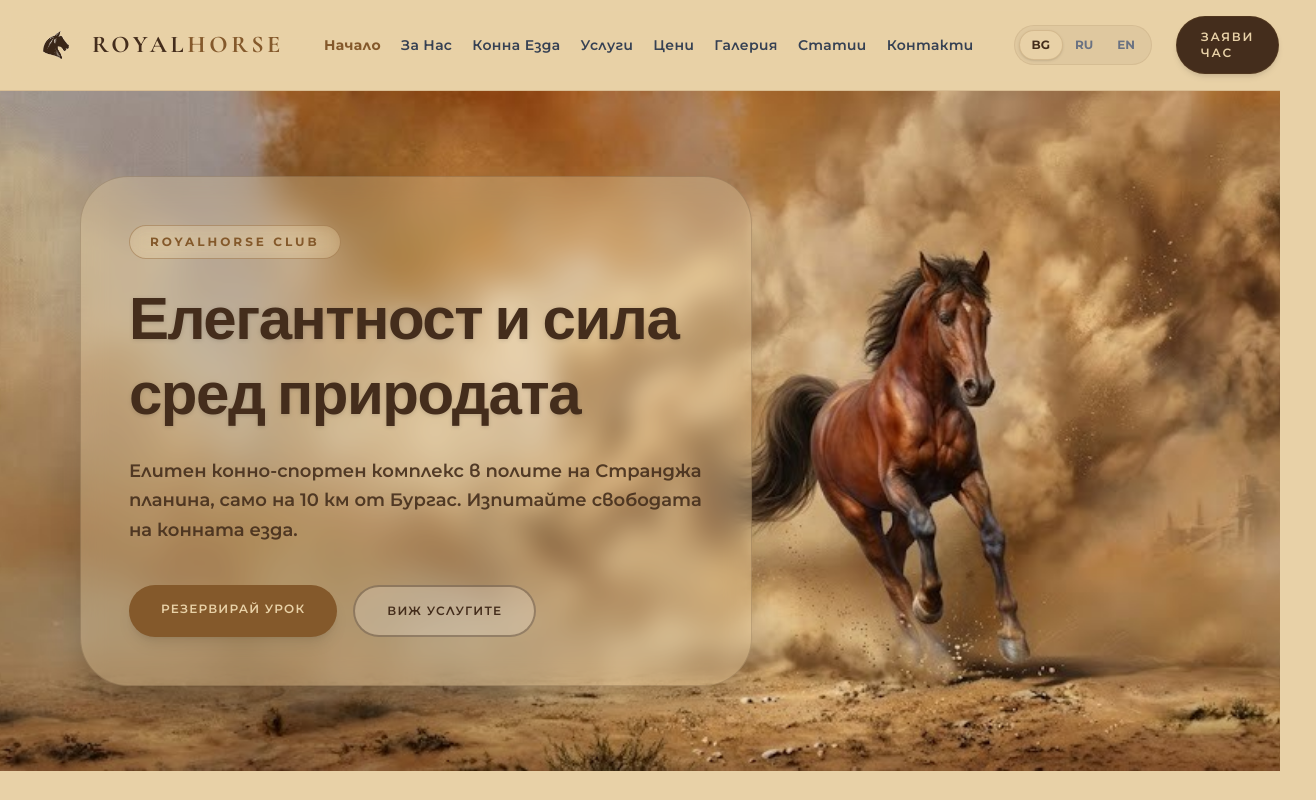
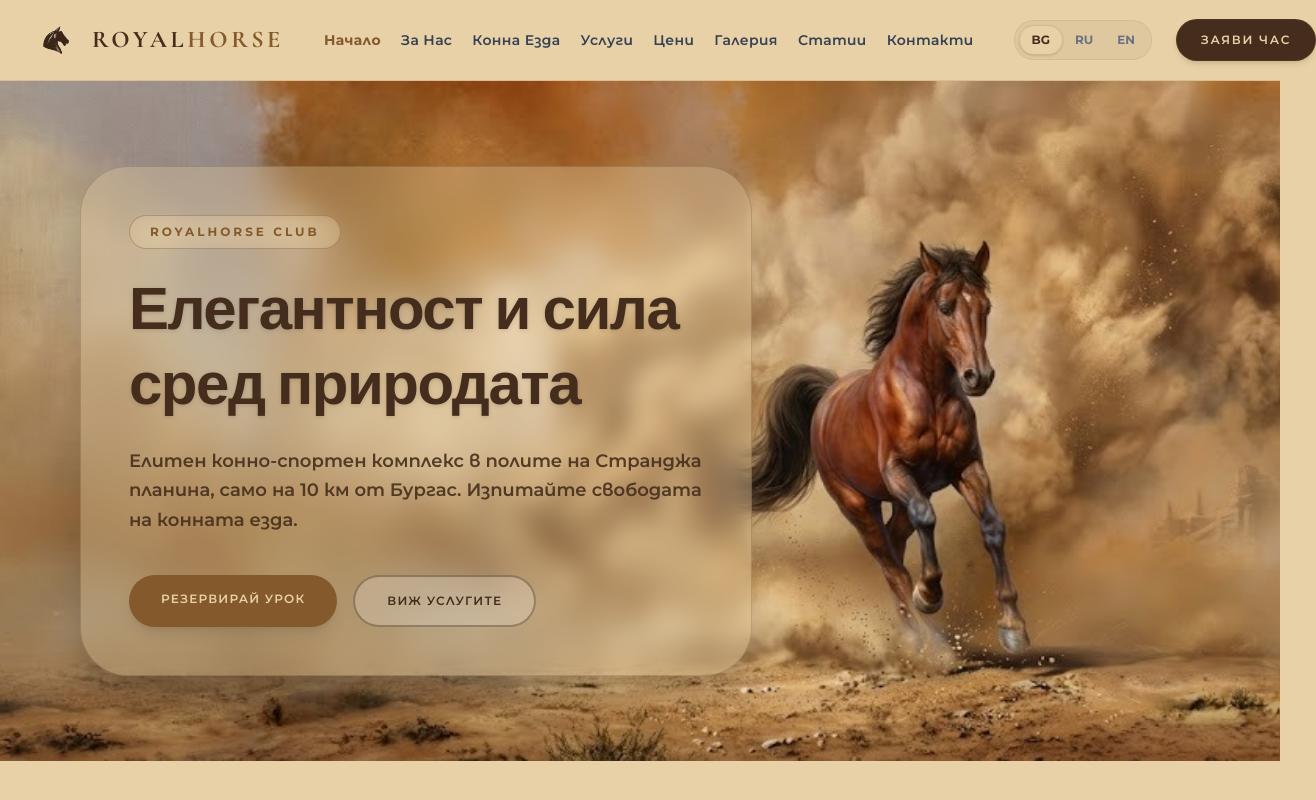
Before and after one commit to NTIVI/RoyalHorse, a Next.js app: page / in a window 1280 px wide. Shown: the top 800 px of the page, 1316 px wide, since content can reach past the window. Built offline with nearby package versions, Linux system fonts and the light colour scheme.

Commit message:
style: prevent header booking button from wrapping to two lines

```diff
--- a/src/app/components/Header.tsx
+++ b/src/app/components/Header.tsx
@@ -87,7 +87,7 @@ export default function Header() {
           {/* CRM Booking CTA */}
           <Link
             href="/contacts"
-            className="btn-animate bg-[#442D1C] hover:bg-[#84592B] hover:text-[#442D1C] text-[#E8D1A7] font-sans text-xs uppercase tracking-[0.15em] font-semibold px-6 py-3 rounded-full shadow-md border border-[#84592B]/20 hover:border-transparent"
+            className="btn-animate whitespace-nowrap flex-shrink-0 bg-[#442D1C] hover:bg-[#84592B] hover:text-[#442D1C] text-[#E8D1A7] font-sans text-xs uppercase tracking-[0.15em] font-semibold px-6 py-3 rounded-full shadow-md border border-[#84592B]/20 hover:border-transparent"
           >
             {t[lang].navBookBtn}
           </Link>
```
